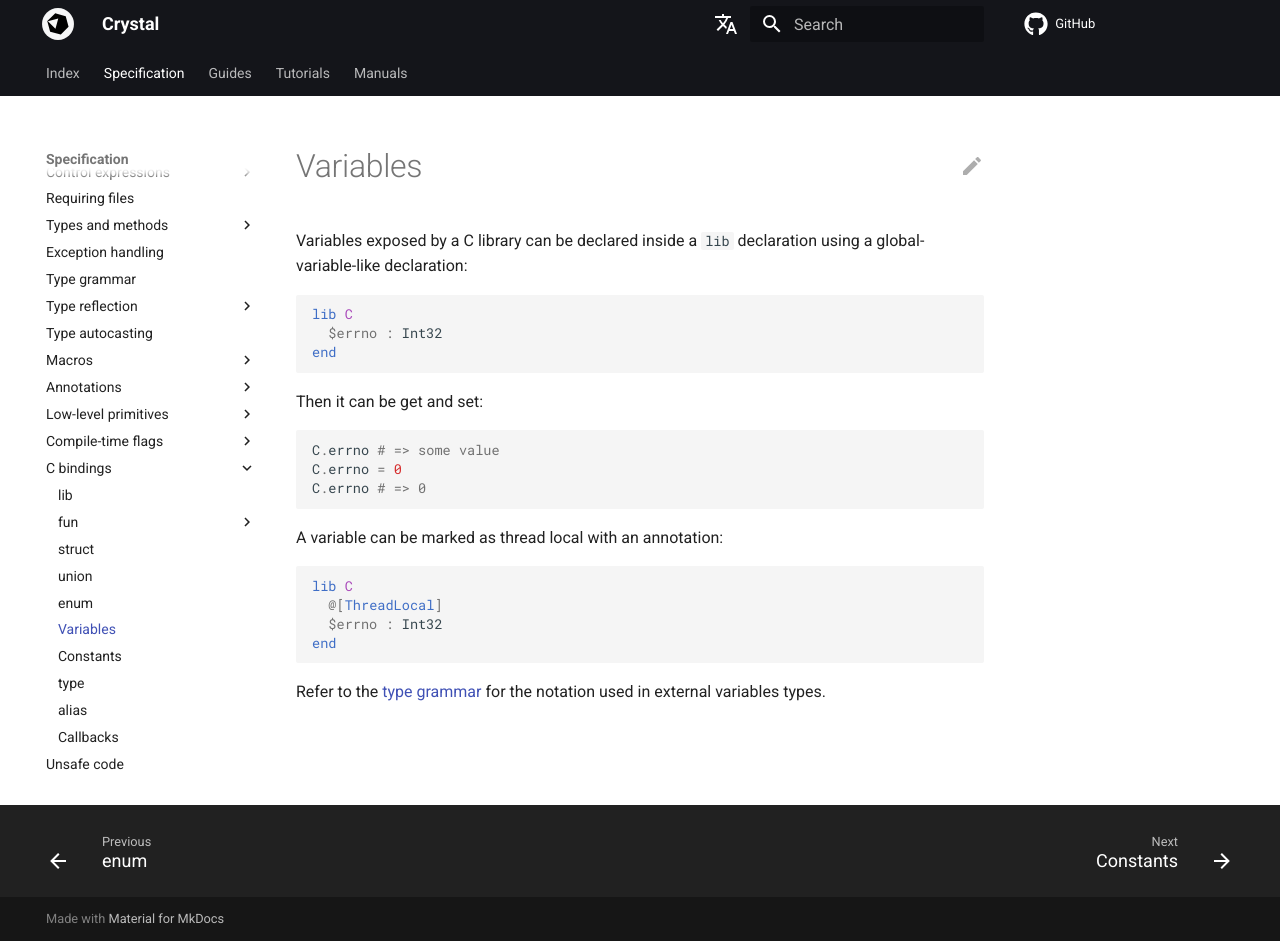
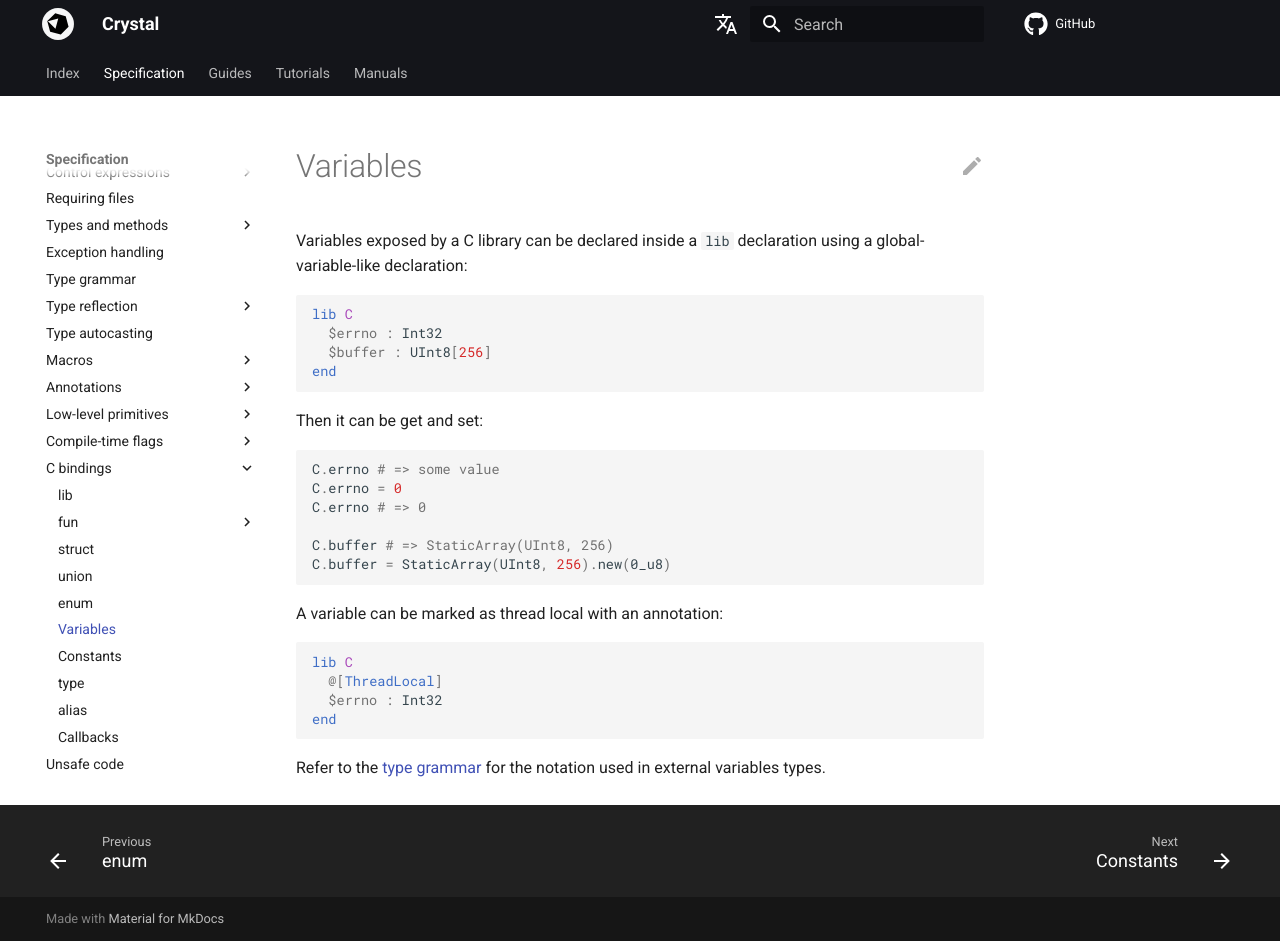
Before and after one commit to crystal-lang/crystal-book, an MkDocs documentation site: the page built from docs/syntax_and_semantics/c_bindings/variables.md, in a window 1280 px wide and 941 px high. Built offline with MkDocs 1.6.1 and Material for MkDocs 9.7.7, drawn with Linux system fonts in a browser that asks for light colours; nearby versions of some CDN libraries; library files that are not in the unit come from our copies; comment, search, counter and statistics services are not loaded; the version menu is left out.

Commit message:
Add array example to the Variables section of the C Binding (#855)
Co-authored-by: Johannes Müller <straightshoota@gmail.com>

````diff
--- a/docs/syntax_and_semantics/c_bindings/variables.md
+++ b/docs/syntax_and_semantics/c_bindings/variables.md
@@ -5,6 +5,7 @@ Variables exposed by a C library can be declared inside a `lib` declaration usin
 ```crystal
 lib C
   $errno : Int32
+  $buffer : UInt8[256]
 end
 ```
 
@@ -14,6 +15,9 @@ Then it can be get and set:
 C.errno # => some value
 C.errno = 0
 C.errno # => 0
+
+C.buffer # => StaticArray(UInt8, 256)
+C.buffer = StaticArray(UInt8, 256).new(0_u8)
 ```
 
 A variable can be marked as thread local with an annotation:
````
